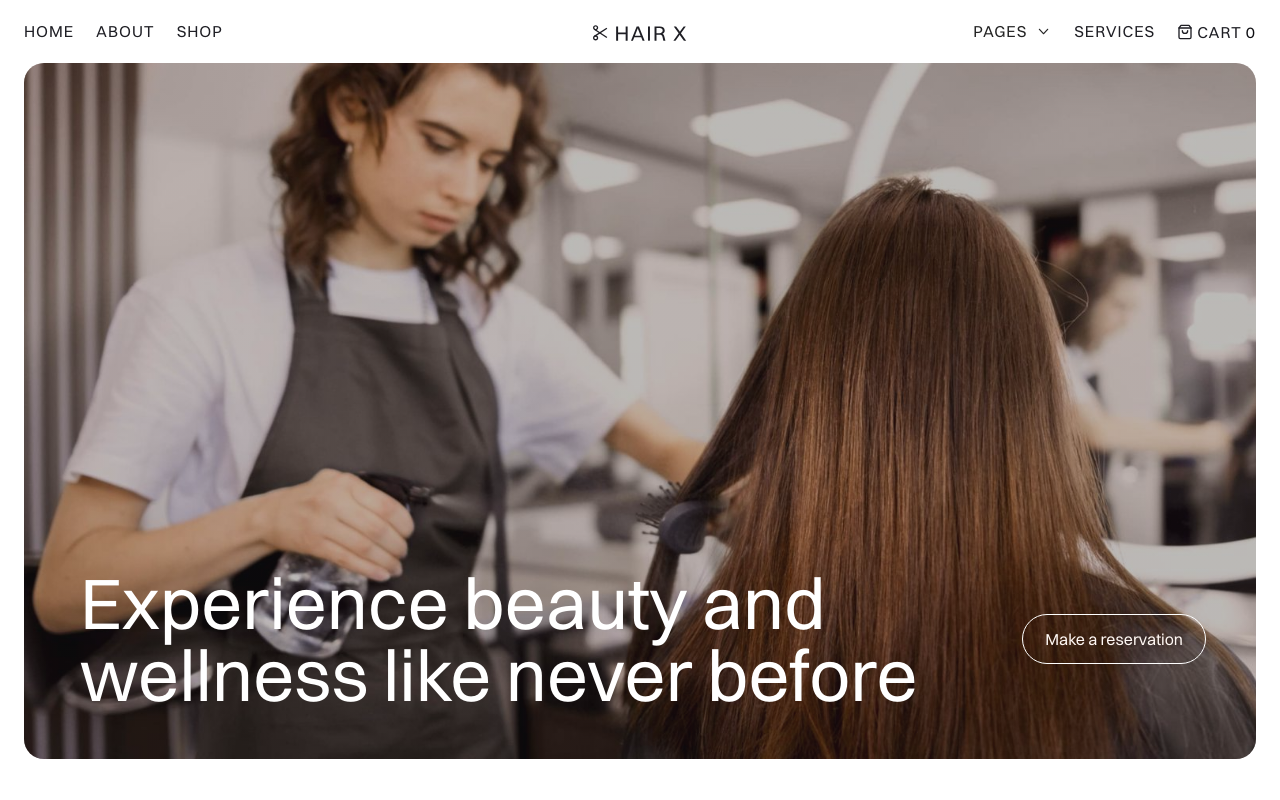
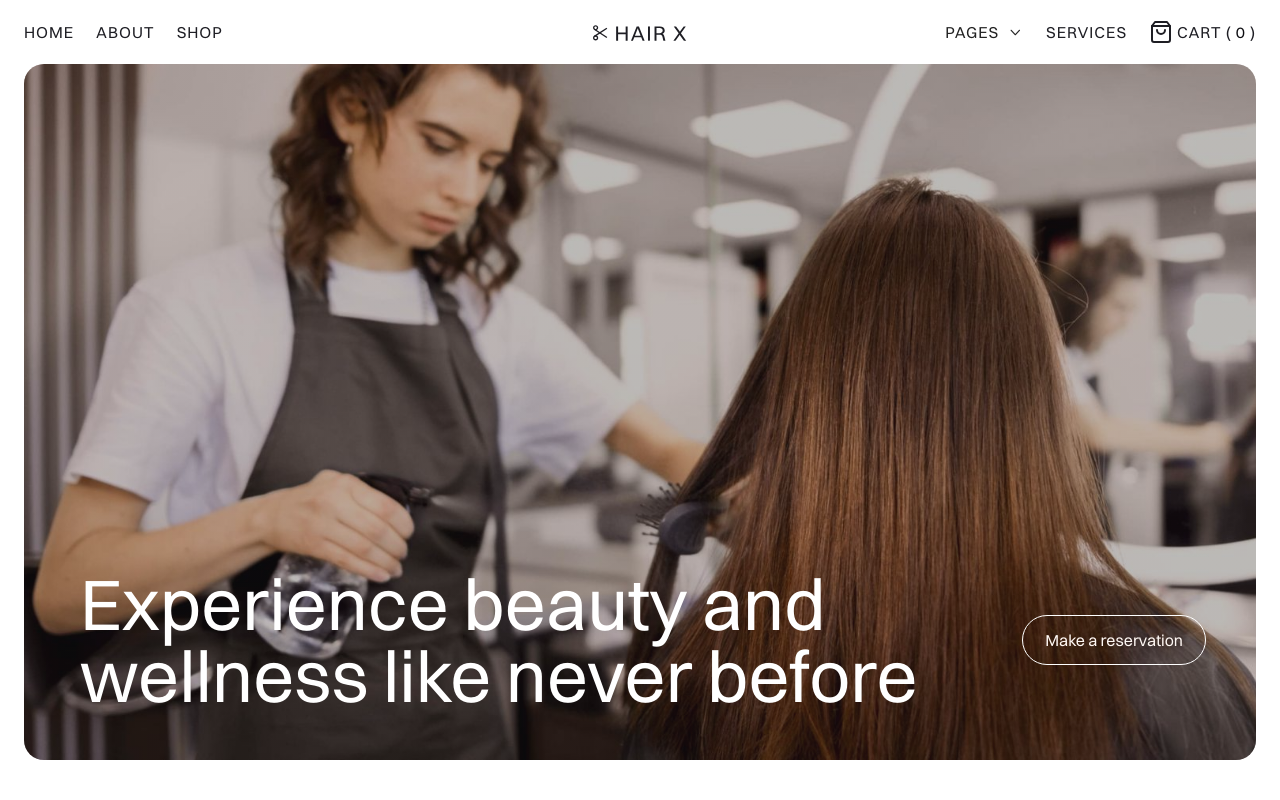
Before and after one commit to deograstius/mukyala-the-spa, a React (Vite) app: page / in a window 1280 px wide. Shown: the top 800 px of the page. Built offline with nearby package versions, Linux system fonts and the light colour scheme.

Commit message:
style(cart): enlarge shopping bag icon and restore parentheses around item count

```diff
--- a/src/components/Header.tsx
+++ b/src/components/Header.tsx
@@ -93,9 +93,11 @@ function Header() {
                 className="w-commerce-commercecartopenlink header-nav-link cart-link w-inline-block"
                 style={{ display: 'flex', alignItems: 'center', gap: '0.25rem' }}
               >
-                <FiShoppingBag aria-hidden="true" />
+                <FiShoppingBag aria-hidden="true" size={24} />
                 <span className="visually-hidden">Cart</span>
+                <span aria-hidden="true">(</span>
                 <span className="w-commerce-commercecartopenlinkcount cart-quantity">0</span>
+                <span aria-hidden="true">)</span>
               </a>
             </div>
 
```
